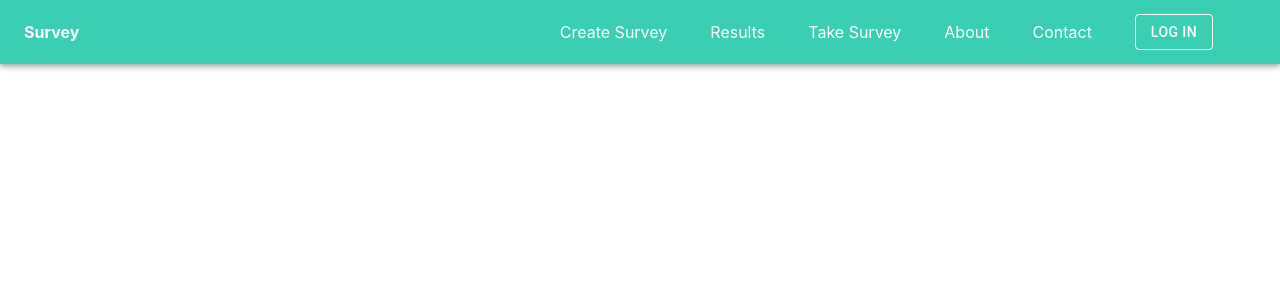
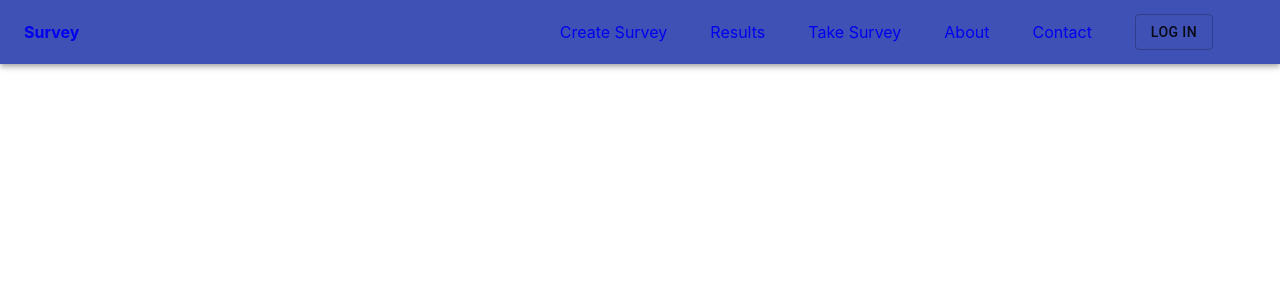
Before and after one commit to yervand-stepanyan/survey, a React (Create React App) app: page / in a window 1280 px wide. Shown: the top 300 px of the page. Built offline with nearby package versions, Linux system fonts and the light colour scheme.

Commit message:
Add main text color and main hover color in globalStyle

```diff
--- a/src/Components/Header/Header.js
+++ b/src/Components/Header/Header.js
@@ -11,13 +11,13 @@ function Header (props) {
   const { classes } = props;
   return (
     <Router>
-      <AppBar position="static" className={classes.header}>
+      <AppBar position="static" className={classes.container}>
         <Toolbar>
           <Link to="/" className={`${classes.menuItem  } ${classes.logo}`}>
             Survey
           </Link>
 
-          <nav className={classes.rightToolbar}>
+          <nav className={classes.menu}>
             {menuItems.map(item => {
               return (
                 <Link to="/" className={classes.menuItem}>
@@ -27,7 +27,7 @@ function Header (props) {
             })}
           </nav>
           <Link to="/" className={classes.menuItem}>
-            <Button variant="outlined" className={classes.logIn}>Log in</Button>
+            <Button variant="outlined" className={classes.logInButton}>Log in</Button>
           </Link>
         </Toolbar>
       </AppBar>
--- a/src/Components/Header/Header.style.js
+++ b/src/Components/Header/Header.style.js
@@ -1,23 +1,11 @@
 import GLOBAL_STYLES from "../../Theme/GlobalStyle";
 
 export const styles = {
-    header: {
+    container: {
         backgroundColor: GLOBAL_STYLES.mainBackgroundColor,
     },
-    rightToolbar: {
-      marginLeft: 'auto',
 
-      display: "flex",
-    },
-    menuItem: {
-      marginRight: 43,
-      textDecoration: "none",
-      color: GLOBAL_STYLES.mainColor,
-      '&:hover': {
-          color: GLOBAL_STYLES.mainHoverColor,
-      }
-    },
-    logIn: {
+    logInButton: {
       color: GLOBAL_STYLES.mainColor,
       backgroundColor: GLOBAL_STYLES.mainBackgroundColor,
       borderColor: GLOBAL_STYLES.mainColor,
@@ -30,6 +18,20 @@ export const styles = {
 
     logo: {
       fontWeight: 700,
-    }
+    },
 
+    menu: {
+      marginLeft: 'auto',
+
+      display: "flex",
+    },
+
+    menuItem: {
+      marginRight: 43,
+      textDecoration: "none",
+      color: GLOBAL_STYLES.mainColor,
+      '&:hover': {
+          color: GLOBAL_STYLES.mainHoverColor,
+      }
+    },
   };
--- a/src/Theme/GlobalStyle.js
+++ b/src/Theme/GlobalStyle.js
@@ -1,8 +1,37 @@
+const boxShadowColor = '#3ACEB2';
+const mainColor = '#3ACEB2';
+const mainTextColor = 'white';
+const mainHoverColor= '#107461';
+
+const BORDER_RADIUS_VALUE = 10;
+const MAIN_SPACING_VALUE = 14;
+
 const GLOBAL_STYLES = {
-  mainBackgroundColor: '#3ACEB2',
-  mainHoverColor: '#107461',
-  mainColor: 'white',
-  boxShadowColor: '#3ACEB2'
+  borders: {
+    borderRadius: {
+      base: `${BORDER_RADIUS_VALUE}px`
+    }
+  },
+  boxShadow: {
+    base: `0px 0px 5px 1px ${boxShadowColor}`
+  },
+  color: {
+    mainColor,
+    boxShadowColor
+  },
+  hoverColor: mainHoverColor,
+  spacing: {
+    small: `${MAIN_SPACING_VALUE * 0.5}px`,
+    base: `${MAIN_SPACING_VALUE}px`,
+    xLarge: `${MAIN_SPACING_VALUE * 3}px`
+  },
+  textColor: mainTextColor,
+  typography: {
+    size: {},
+    fontFamily: {
+      base: 'sans-serif'
+    }
+  }
 };
 
 export { GLOBAL_STYLES as default };
```
